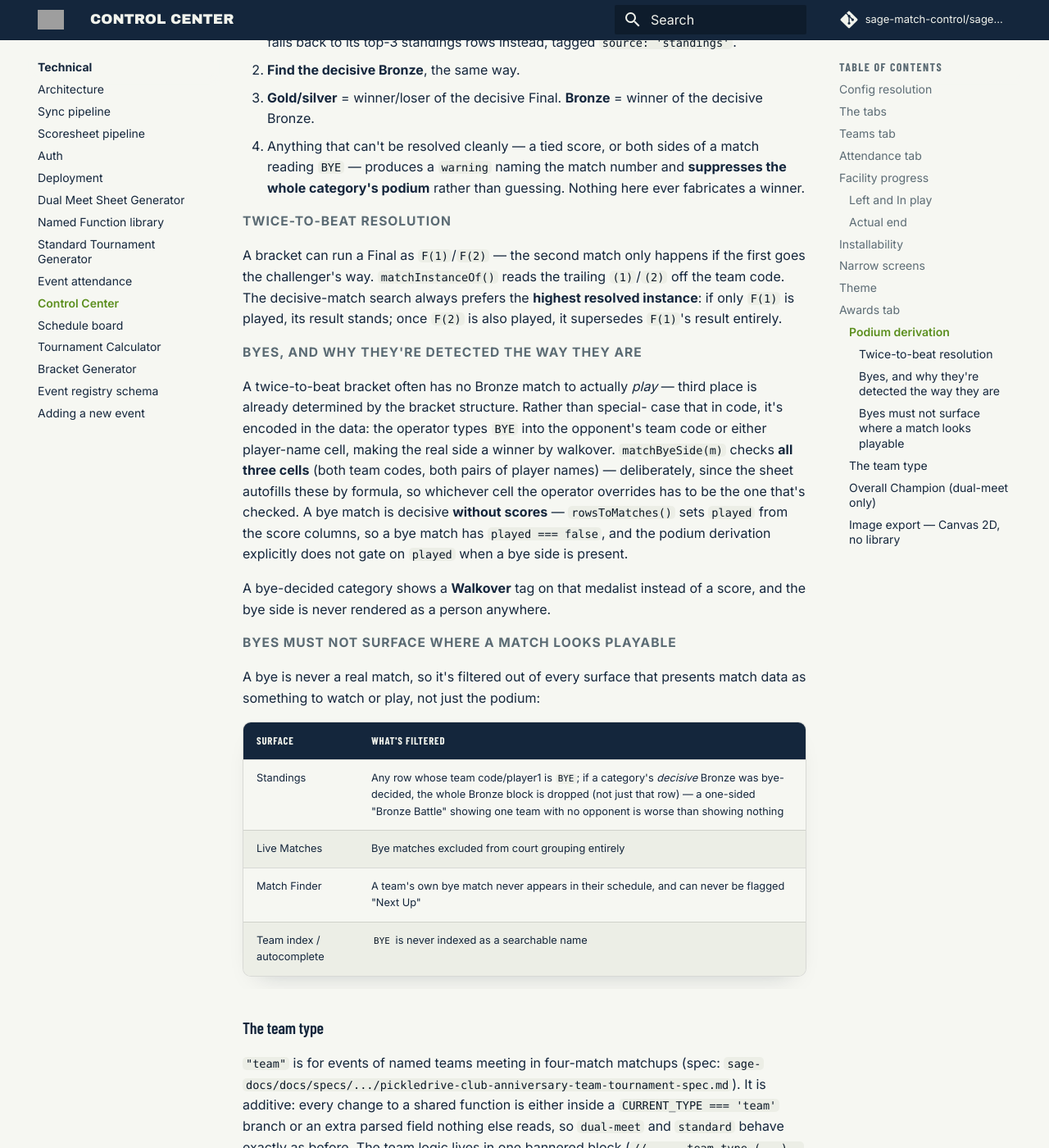
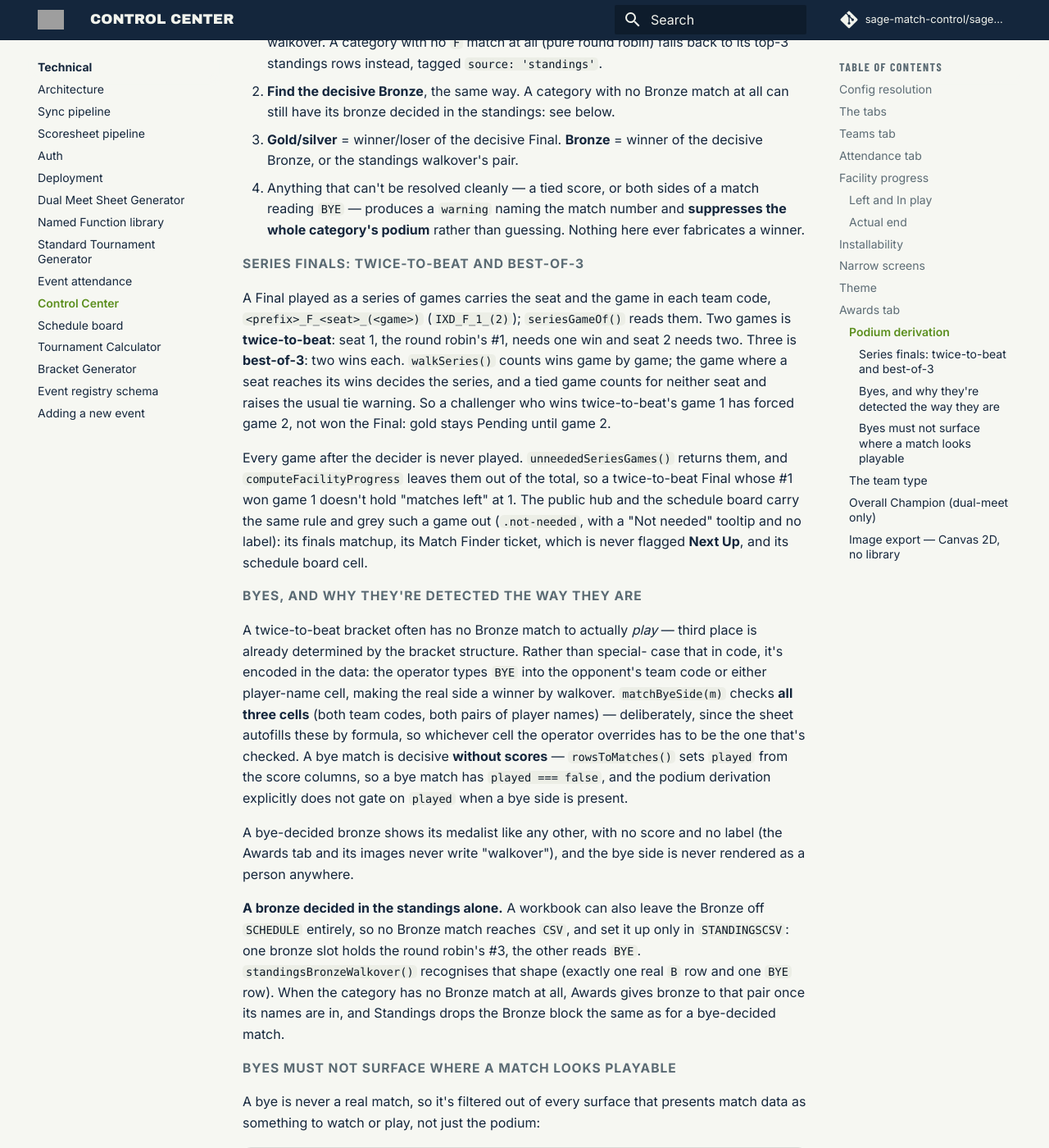
Before and after one commit to sage-match-control/sage-docs, an MkDocs documentation site: the page built from docs/technical/control-center.md, in a window 1280 px wide and 1400 px high, scrolled down 7902 px. Shown: the whole window at 82% size. Built offline with MkDocs 1.6.1 and Material for MkDocs 9.7.7, drawn with Linux system fonts in a browser that asks for light colours; comment, search, counter and statistics services are not loaded; some of the changed text lies outside the part shown.

Commit message:
Docs: series finals, standings-only bronze walkovers, no Walkover label
Co-Authored-By: Claude Opus 5.5 <noreply@anthropic.com>

```diff
--- a/docs/technical/control-center.md
+++ b/docs/technical/control-center.md
@@ -247,7 +247,8 @@ kept in `localStorage` under `sage.facilityEnds` (keyed
 per-device, so a device that first opens the page after a resync reads that
 resync's time instead. That is why the server stamp takes precedence.
 
-The "played" and "BYE" rules here (`rowsToMatches`, `sideIsBye`,
+The "played", "BYE" and series-final rules here (`rowsToMatches`,
+`sideIsBye`, `seriesGameOf`/`unneededSeriesGames`,
 `computeFacilityProgress`'s `left`) are duplicated in
 `sage-tools-api/src/sync/facilityCompletion.mjs`. If one copy changes and the
 other doesn't, the recorded end time disagrees with the card that announces
@@ -341,28 +342,41 @@ bronzeWalkover, warning }]`, ordered to match Standings' own category order.
 
 For each category:
 
-1. **Find the decisive Final.** Among all matches tagged `F` for that
-   category (there can be more than one, for a twice-to-beat bracket — see
-   below), the decisive one is the **resolved instance with the highest
-   instance number**, where *resolved* means played, or decided by a bye
-   walkover. A category with no `F` match at all (pure round robin) falls
-   back to its top-3 standings rows instead, tagged `source: 'standings'`.
-2. **Find the decisive Bronze**, the same way.
+1. **Find the decisive Final.** A Final played as a series (twice-to-beat,
+   best-of-3 — see below) is decided by the game where a seat reaches its
+   wins. Otherwise, among all matches tagged `F` for that category, the
+   decisive one is the **resolved instance with the highest instance
+   number**, where *resolved* means played, or decided by a bye walkover. A
+   category with no `F` match at all (pure round robin) falls back to its
+   top-3 standings rows instead, tagged `source: 'standings'`.
+2. **Find the decisive Bronze**, the same way. A category with no Bronze
+   match at all can still have its bronze decided in the standings: see
+   below.
 3. **Gold/silver** = winner/loser of the decisive Final. **Bronze** = winner
-   of the decisive Bronze.
+   of the decisive Bronze, or the standings walkover's pair.
 4. Anything that can't be resolved cleanly — a tied score, or both sides of
    a match reading `BYE` — produces a `warning` naming the match number and
    **suppresses the whole category's podium** rather than guessing. Nothing
    here ever fabricates a winner.
 
-#### Twice-to-beat resolution
+#### Series finals: twice-to-beat and best-of-3
 
-A bracket can run a Final as `F(1)`/`F(2)` — the second match only happens
-if the first goes the challenger's way. `matchInstanceOf()` reads the
-trailing `(1)`/`(2)` off the team code. The decisive-match search always
-prefers the **highest resolved instance**: if only `F(1)` is played, its
-result stands; once `F(2)` is also played, it supersedes `F(1)`'s result
-entirely.
+A Final played as a series of games carries the seat and the game in each
+team code, `<prefix>_F_<seat>_(<game>)` (`IXD_F_1_(2)`); `seriesGameOf()`
+reads them. Two games is **twice-to-beat**: seat 1, the round robin's #1,
+needs one win and seat 2 needs two. Three is **best-of-3**: two wins each.
+`walkSeries()` counts wins game by game; the game where a seat reaches its
+wins decides the series, and a tied game counts for neither seat and raises
+the usual tie warning. So a challenger who wins twice-to-beat's game 1 has
+forced game 2, not won the Final: gold stays Pending until game 2.
+
+Every game after the decider is never played. `unneededSeriesGames()`
+returns them, and `computeFacilityProgress` leaves them out of the total, so
+a twice-to-beat Final whose #1 won game 1 doesn't hold "matches left" at 1.
+The public hub and the schedule board carry the same rule and grey such a
+game out (`.not-needed`, with a "Not needed" tooltip and no label): its
+finals matchup, its Match Finder ticket, which is never flagged **Next Up**,
+and its schedule board cell.
 
 #### Byes, and why they're detected the way they are
 
@@ -378,8 +392,18 @@ be the one that's checked. A bye match is decisive **without scores** —
 `played === false`, and the podium derivation explicitly does not gate on
 `played` when a bye side is present.
 
-A bye-decided category shows a **Walkover** tag on that medalist instead of
-a score, and the bye side is never rendered as a person anywhere.
+A bye-decided bronze shows its medalist like any other, with no score and
+no label (the Awards tab and its images never write "walkover"), and the bye
+side is never rendered as a person anywhere.
+
+**A bronze decided in the standings alone.** A workbook can also leave the
+Bronze off `SCHEDULE` entirely, so no Bronze match reaches `CSV`, and set
+it up only in `STANDINGSCSV`: one bronze slot holds the round robin's #3,
+the other reads `BYE`. `standingsBronzeWalkover()` recognises that shape
+(exactly one real `B` row and one `BYE` row). When the category has no
+Bronze match at all, Awards gives bronze to that pair once its names are
+in, and Standings drops the Bronze
+block the same as for a bye-decided match.
 
 #### Byes must not surface where a match looks playable
 
@@ -388,7 +412,7 @@ presents match data as something to watch or play, not just the podium:
 
 | Surface | What's filtered |
 | --- | --- |
-| Standings | Any row whose team code/player1 is `BYE`; if a category's *decisive* Bronze was bye-decided, the whole Bronze block is dropped (not just that row) — a one-sided "Bronze Battle" showing one team with no opponent is worse than showing nothing |
+| Standings | Any row whose team code/player1 is `BYE`; if a category's *decisive* Bronze was bye-decided, or its bronze slots are a pair and a `BYE` with no Bronze match, the whole Bronze block is dropped (not just that row) — a one-sided "Bronze Battle" showing one team with no opponent is worse than showing nothing |
 | Live Matches | Bye matches excluded from court grouping entirely |
 | Match Finder | A team's own bye match never appears in their schedule, and can never be flagged "Next Up" |
 | Team index / autocomplete | `BYE` is never indexed as a searchable name |
```
Also changed, not shown: docs/features/control-center.md (+10 -3 lines), docs/features/tournament-hub.md (+7 -1 lines), docs/specs/implemented/awards-podium-tab-spec.md (+17 -3 lines), docs/technical/sync-pipeline.md (+10 -5 lines).
